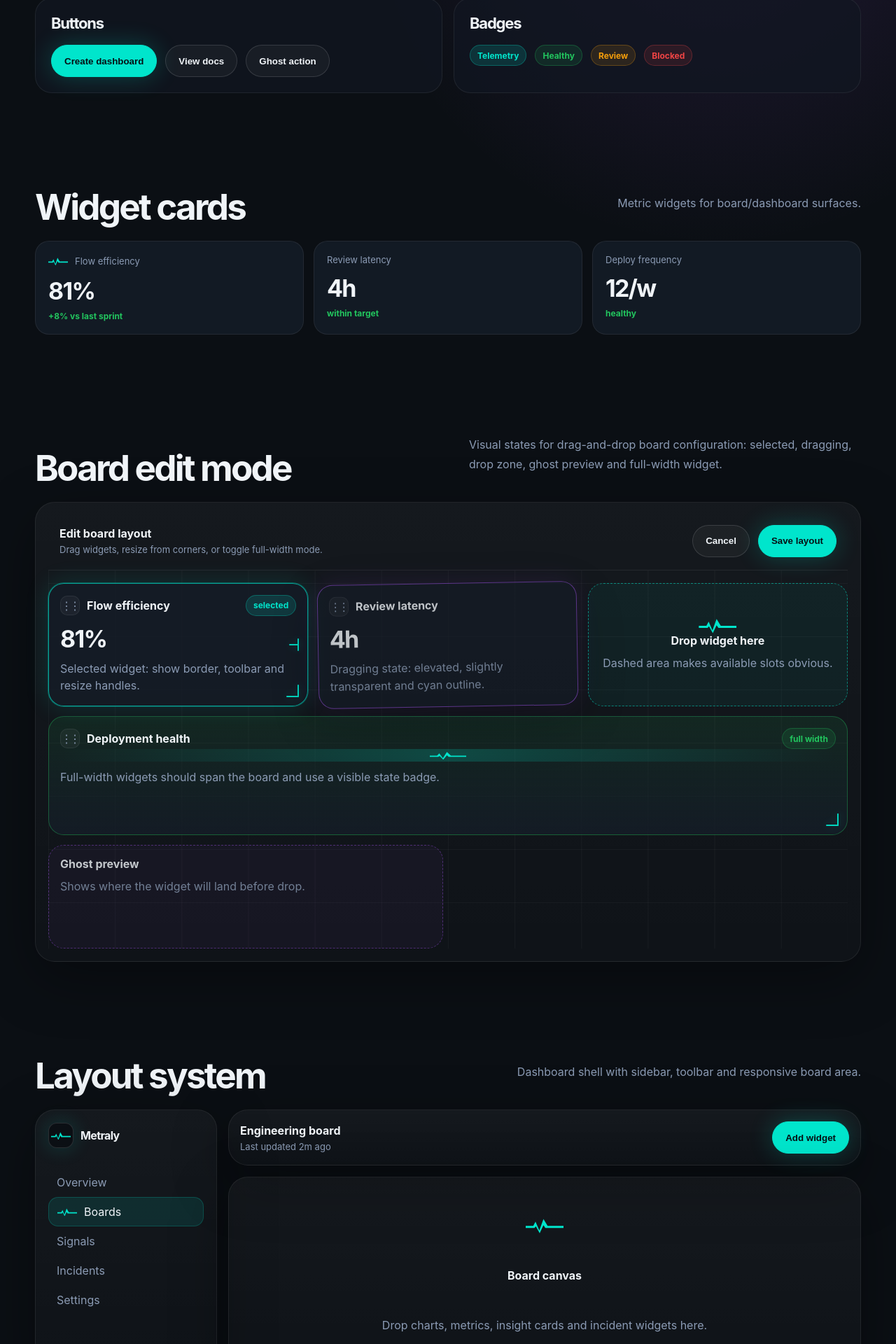
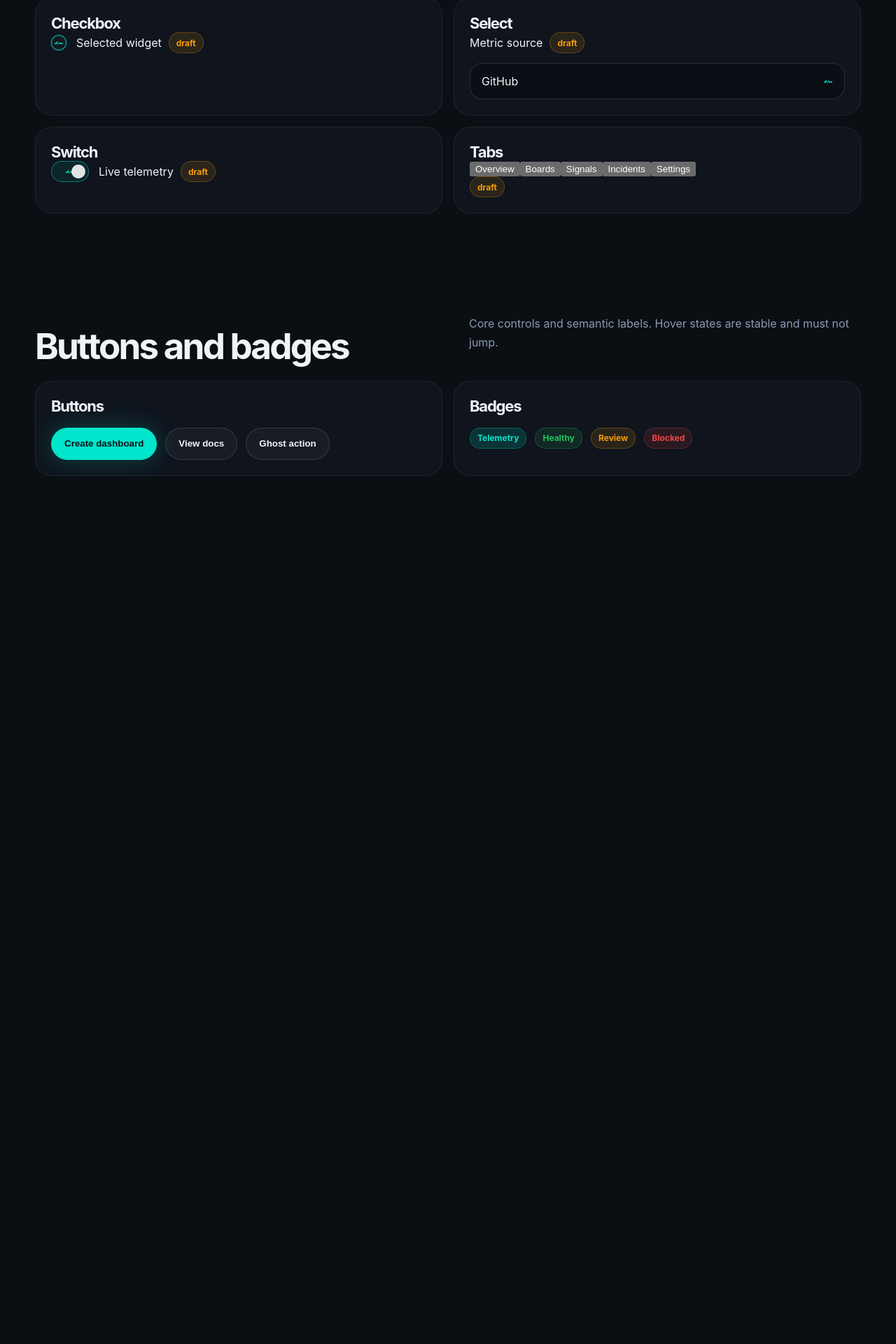
Before and after one commit to getmetraly/brandbook, a Next.js app in the folder site/: page /components in a window 1280 px wide. Shown: the part 717-2637 px from the top of the page at 70% size. After the commit the page ends 1461 px from the top, so only its background shows below. Built offline with nearby package versions, Linux system fonts and the light colour scheme.

Commit message:
feat(draft): integrate telemetry draft components into lab page

```diff
--- a/site/app/components/page.tsx
+++ b/site/app/components/page.tsx
@@ -1,4 +1,8 @@
 import RechartsShowcase from "./RechartsShowcase";
+import TelemetryCheckboxDraft from "./draft/TelemetryCheckboxDraft";
+import TelemetrySelectDraft from "./draft/TelemetrySelectDraft";
+import TelemetrySwitchDraft from "./draft/TelemetrySwitchDraft";
+import TelemetryTabsDraft from "./draft/TelemetryTabsDraft";
 
 function Section({ title, description, children }: { title: string; description: string; children: React.ReactNode }) {
   return (
@@ -98,6 +102,30 @@ export default function ComponentsPage() {
       </section>
 
       <div className="shell">
+        <Section title="Telemetry draft primitives" description="Foundation telemetry-native primitives for dnd-kit, react-grid-layout, Zustand and Recharts-based flows.">
+          <div className="component-grid">
+            <div className="component-card">
+              <h3>Checkbox</h3>
+              <TelemetryCheckboxDraft checked label="Selected widget" />
+            </div>
+
+            <div className="component-card">
+              <h3>Select</h3>
+              <TelemetrySelectDraft />
+            </div>
+
+            <div className="component-card">
+              <h3>Switch</h3>
+              <TelemetrySwitchDraft />
+            </div>
+
+            <div className="component-card">
+              <h3>Tabs</h3>
+              <TelemetryTabsDraft />
+            </div>
+          </div>
+        </Section>
+
         <Section title="Buttons and badges" description="Core controls and semantic labels. Hover states are stable and must not jump.">
           <div className="component-grid">
             <div className="component-card">
@@ -119,86 +147,6 @@ export default function ComponentsPage() {
             </div>
           </div>
         </Section>
-
-        <Section title="Widget cards" description="Metric widgets for board/dashboard surfaces.">
-          <div className="dashboard-grid-large">
-            <div className="metric metric-wide">
-              <div className="metric-label metraly-pulse-inline"><span className="metraly-pulse-marker" />Flow efficiency</div>
-              <div className="metric-value">81%</div>
-              <div className="metric-delta">+8% vs last sprint</div>
-            </div>
-            <div className="metric">
-              <div className="metric-label">Review latency</div>
-              <div className="metric-value">4h</div>
-              <div className="metric-delta">within target</div>
-            </div>
-            <div className="metric">
-              <div className="metric-label">Deploy frequency</div>
-              <div className="metric-value">12/w</div>
-              <div className="metric-delta">healthy</div>
-            </div>
-          </div>
-        </Section>
-
-        <Section title="Board edit mode" description="Visual states for drag-and-drop board configuration: selected, dragging, drop zone, ghost preview and full-width widget.">
-          <BoardEditModePreview />
-        </Section>
-
-        <Section title="Layout system" description="Dashboard shell with sidebar, toolbar and responsive board area.">
-          <div className="dashboard-layout-demo">
-            <aside className="sidebar-demo panel">
-              <div className="logo" style={{ marginBottom: 28 }}>
-                <span className="logo-mark"><span className="metraly-pulse-marker" /></span>
-                <span>Metraly</span>
-              </div>
-              {["Overview", "Boards", "Signals", "Incidents", "Settings"].map((item, index) => (
-                <div className={index === 1 ? "sidebar-item active" : "sidebar-item"} key={item}>
-                  {index === 1 ? <span className="metraly-pulse-marker" /> : null}
-                  {item}
-                </div>
-              ))}
-            </aside>
-            <div className="dashboard-main-demo">
-              <div className="dashboard-toolbar panel">
-                <div>
-                  <strong>Engineering board</strong>
-                  <span>Last updated 2m ago</span>
-                </div>
-                <button className="btn btn-primary">Add widget</button>
-              </div>
-              <div className="layout-placeholder panel">
-                <span className="metraly-pulse-marker metraly-pulse-marker--lg" />
-                <strong>Board canvas</strong>
-                <p>Drop charts, metrics, insight cards and incident widgets here.</p>
-              </div>
-            </div>
-          </div>
-        </Section>
-
-        <Section title="Charts" description="Recommended chart primitive: Recharts, wrapped by Metraly chart components and fed by brand tokens.">
-          <RechartsShowcase />
-        </Section>
-
-        <Section title="Forms and states" description="Inputs, selects and empty states for dashboard creation flows.">
-          <div className="component-grid">
-            <div className="component-card">
-              <h3>Inputs</h3>
-              <div className="form-demo">
-                <label>Board name<input placeholder="VP Engineering Overview" /></label>
-                <label>Metric source<select defaultValue="github"><option value="github">GitHub</option><option value="ci">CI/CD</option><option value="incident">Incidents</option></select></label>
-              </div>
-            </div>
-            <div className="component-card">
-              <h3>Empty state</h3>
-              <div className="empty-state-demo">
-                <span className="metraly-pulse-marker metraly-pulse-marker--lg" />
-                <strong>No widgets yet</strong>
-                <p>Create your first telemetry widget to start building this board.</p>
-                <button className="btn btn-primary">Create widget</button>
-              </div>
-            </div>
-          </div>
-        </Section>
       </div>
     </main>
   );
```
